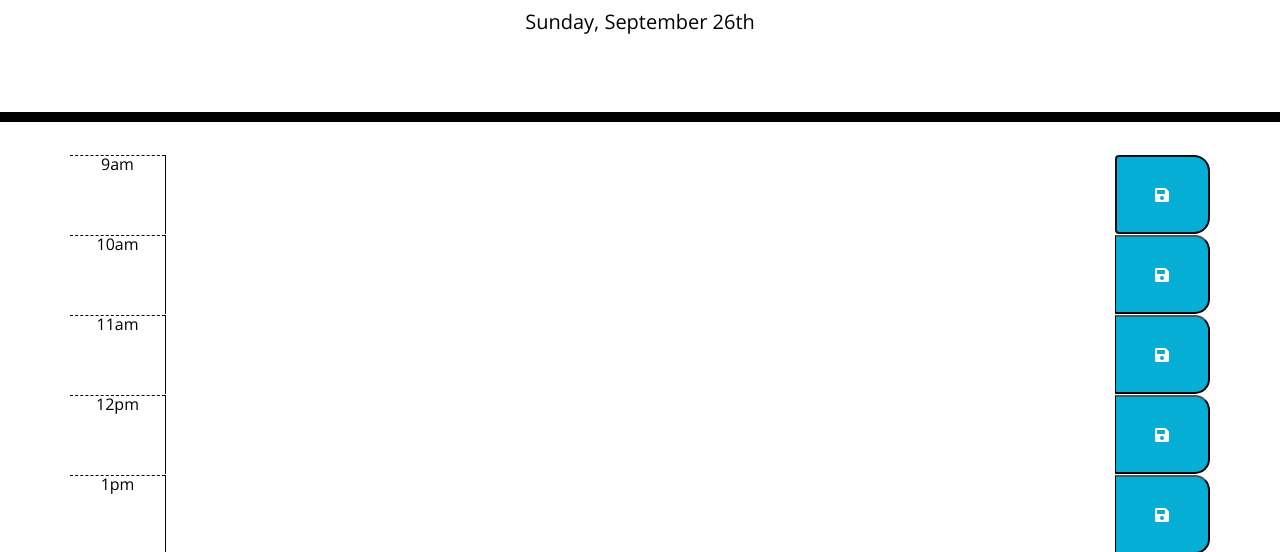
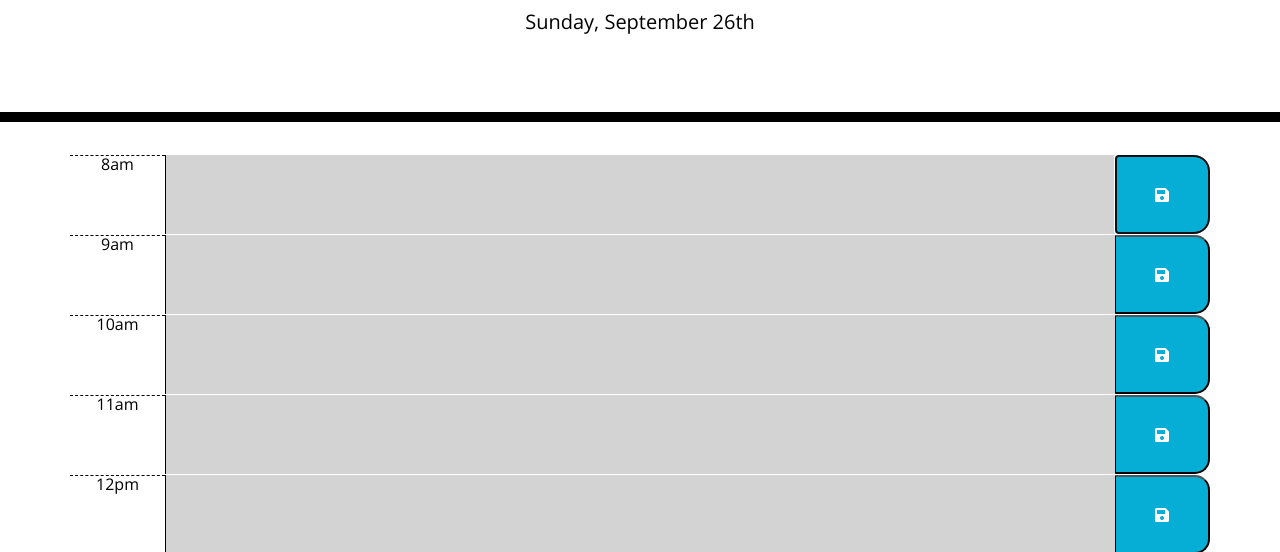
Before and after one commit to briandgomez/Work-Day-Scheduler, a plain HTML site: page index.html in a window 1280 px wide. Both pictures are taken after a click on the button 1162 px from the left and 376 px from the top of the page. Shown: the part 182-734 px from the top of the page. Drawn offline with nearby package versions, Linux system fonts and the light colour scheme; a web font is replaced by a local one.

Commit message:
Color Code Time Blocks 2

```diff
--- a/index.html
+++ b/index.html
@@ -25,6 +25,11 @@
   <div class="container">
     <!--Time blocks ranging from 9am - 5pm-->
     <!--9am-->
+    <div id="hour-08" class="row time-block">
+      <p class="col-md-1 hour">8am</p>
+      <textarea id="event" class="description col-md-10"></textarea>
+      <button class="col-md-1 saveBtn"><i class="fas fa-save"></i></button>
+    </div>
     <div id="hour-09" class="row time-block">
       <p class="col-md-1 hour">9am</p>
       <textarea id="event" class="description col-md-10"></textarea>
--- a/script.js
+++ b/script.js
@@ -5,7 +5,12 @@ currentDate.textContent = moment().format(dateFormat);
 
 var eventObj = {};
 var timeNow = moment().format("HH");
+
 //Save new event
+$("textarea").on("click", function () {
+
+})
+
 $(".saveBtn").on('click', function () {
 
     var text = $(this).siblings("textarea").val().trim();
@@ -25,13 +30,22 @@ $(".saveBtn").on('click', function () {
 })
 
 var eventDue = function (timeBlockNum) {
-    if (timeNow === timeBlockNum) {
-        $('#hour-' + timeBlockNum).find('textarea').addClass('present');
-    }
-    else if (timeNow < timeBlockNum) {
+    $('textarea').addClass('past');
+    if (timeNow < timeBlockNum) {
         $('#hour-' + timeBlockNum).find('textarea').addClass('future');
+
     }
     else if (timeNow > timeBlockNum) {
         $('#hour-' + timeBlockNum).find('textarea').addClass('past');
     }
+    else {
+        $('#hour-' + timeBlockNum).find('textarea').addClass('present');
+
+    }
+
 }
+
+/*var displayEvents = function () {
+    var storageObj = JSON.parse(localStorage.getItem(eventObj));
+    console.log(storageObj);
+}*/
```
